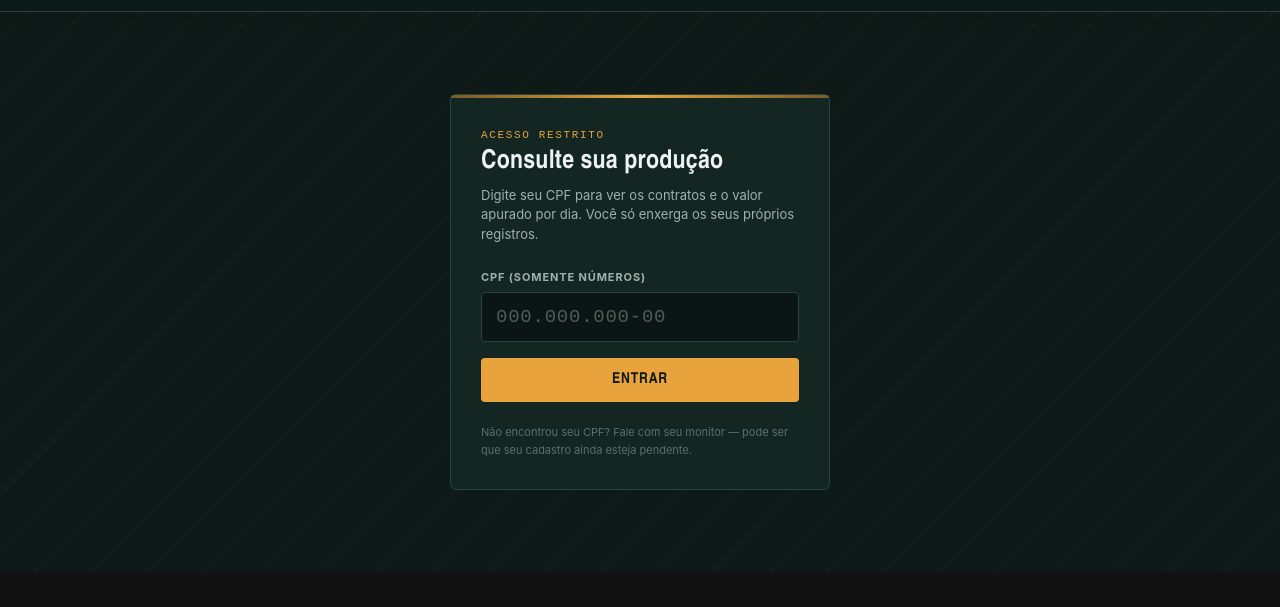
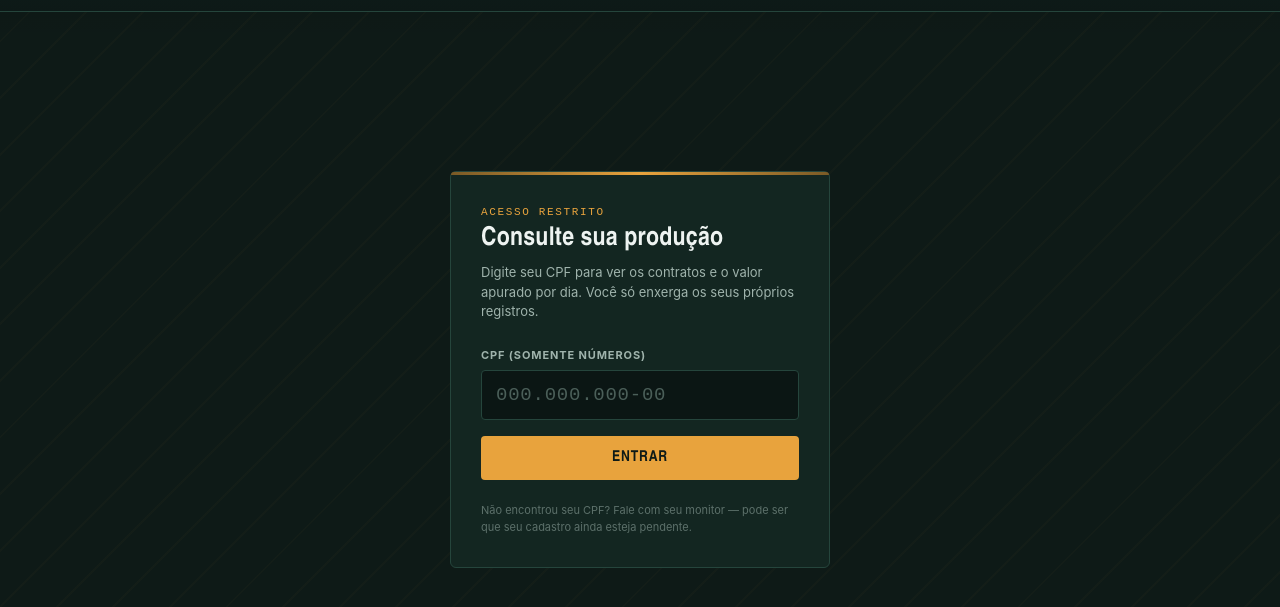
Before and after one commit to excomnet/painel-excomnet, a plain HTML site: page index.html in a window 1280 px wide. Shown: the part 73-680 px from the top of the page. Drawn offline with Linux system fonts and the light colour scheme.

Commit message:
Update index.html

```diff
--- a/index.html
+++ b/index.html
@@ -6,7 +6,7 @@
 <meta name="color-scheme" content="dark">
 <title>Painel de Produtividade — Excomnet</title>
 <style>
-  html, body{margin:0;padding:0;color-scheme:dark;}
+  html, body{margin:0;padding:0;color-scheme:dark;height:100%;background:#0e1a17;}
   :root{
     --bg:#0e1a17;
     --panel:#132621;
@@ -24,7 +24,9 @@
 
   *{box-sizing:border-box;}
   .app{
-    min-height:100%;
+    min-height:100vh;
+    display:flex;
+    flex-direction:column;
     background:
       linear-gradient(180deg, rgba(0,0,0,0.15), rgba(0,0,0,0) 120px),
       repeating-linear-gradient(135deg, rgba(232,163,61,0.025) 0 2px, transparent 2px 40px),
@@ -32,7 +34,6 @@
     color:var(--text);
     font-family:var(--font-body);
     padding:0;
-    min-height:600px;
   }
   .topbar{
     display:flex;align-items:center;justify-content:space-between;
@@ -70,7 +71,7 @@
   /* LOGIN */
   .login-wrap{
     display:flex;align-items:center;justify-content:center;
-    min-height:560px;padding:40px 20px;
+    flex:1;padding:40px 20px;
   }
   .login-card{
     width:100%;max-width:380px;
@@ -121,7 +122,7 @@
   .login-footnote{margin-top:22px;font-size:11px;color:#5c706a;line-height:1.6;}
 
   /* DASHBOARD */
-  .dash{padding:22px;max-width:920px;margin:0 auto;}
+  .dash{padding:22px;max-width:920px;margin:0 auto;width:100%;flex:1;}
   .stat-row{display:grid;grid-template-columns:repeat(4,1fr);gap:12px;margin-bottom:22px;}
   .meta-card{
     background:var(--panel);border:1px solid var(--line);border-radius:5px;
```
